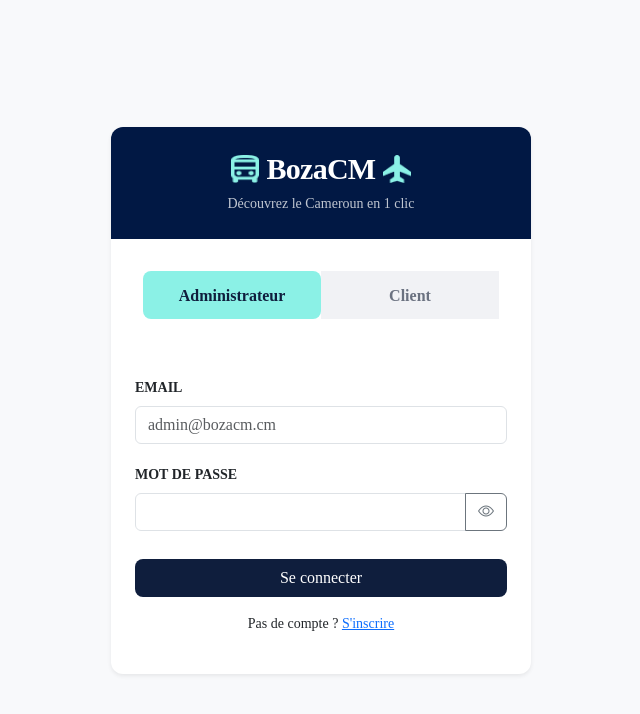
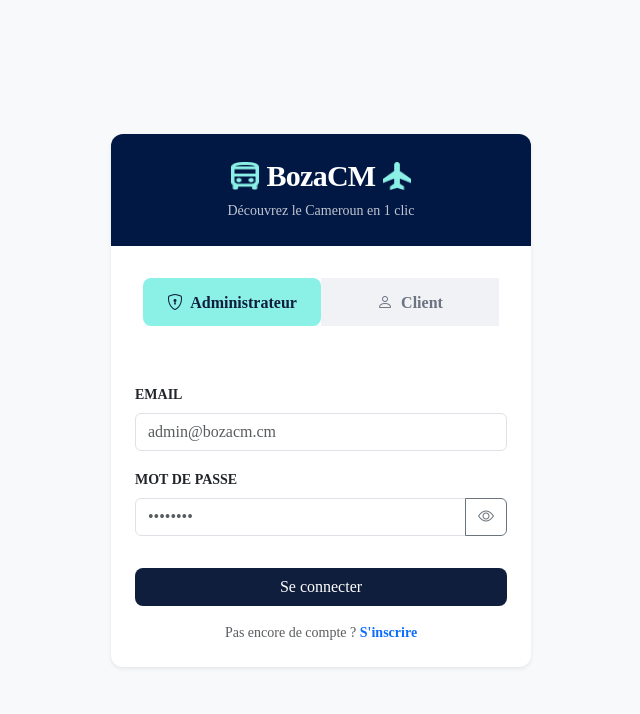
Before and after one commit to jadone237/ang-bozaCm, an Angular app: page /login in a window 1280 px wide. Shown: the top 714 px of the page, without its empty margins (319-959 px from the left). Built offline with nearby package versions, Linux system fonts and the light colour scheme.

Commit message:
integration3

```diff
--- a/src/app/features/auth/pages/login/login.component.html
+++ b/src/app/features/auth/pages/login/login.component.html
@@ -1,61 +1,80 @@
 <div class="login-page d-flex align-items-center justify-content-center min-vh-100">
   <div class="login-card shadow-sm">
 
+    <!-- En-tête avec logo et slogan -->
     <div class="header text-center text-white py-4">
       <h1 class="fw-bold mb-1 d-flex align-items-center justify-content-center gap-2">
-        <img src="icons/bus.png" alt="" width="28" height="28">
+        <img src="/icons/bus.png" alt="Bus" width="28" height="28" onerror="this.style.display='none'">
         BozaCM
-        <img src="icons/plane.png" alt="" width="28" height="28">
+        <img src="/icons/plane.png" alt="Avion" width="28" height="28" onerror="this.style.display='none'">
       </h1>
       <small>Découvrez le Cameroun en 1 clic</small>
     </div>
 
+    <!-- Onglets Rôle (Admin / Client) -->
     <div class="d-flex tabs">
       <button type="button" class="tab-btn flex-fill"
         [class.active]="activeTab() === 'ADMIN'"
         (click)="setTab('ADMIN')">
-        Administrateur
+        <i class="bi bi-shield-lock me-1"></i> Administrateur
       </button>
       <button type="button" class="tab-btn flex-fill"
         [class.active]="activeTab() === 'CLIENT'"
         (click)="setTab('CLIENT')">
-        Client
+        <i class="bi bi-person me-1"></i> Client
       </button>
     </div>
 
+    <!-- Formulaire -->
+    <form [formGroup]="form" (ngSubmit)="submit()" class="p-4">
+
+      <!-- Message d'erreur serveur / identifiants invalides -->
       @if (errorMessage()) {
-        <div class="alert alert-danger">{{ errorMessage() }}</div>
+        <div class="alert alert-danger py-2 px-3 small mb-3">
+          <i class="bi bi-exclamation-triangle-fill me-1"></i> {{ errorMessage() }}
+        </div>
       }
 
-    <form [formGroup]="form" (ngSubmit)="submit()" class="p-4">
+      <!-- Champ Email -->
+      <div class="mb-3">
+        <label class="form-label small fw-semibold">EMAIL</label>
+        <input type="email" class="form-control"
+          formControlName="email"
+          [placeholder]="activeTab() === 'ADMIN' ? 'admin@bozacm.cm' : 'client@bozacm.cm'">
+        @if (form.get('email')?.invalid && form.get('email')?.touched) {
+          <small class="text-danger d-block mt-1">Email invalide ou requis</small>
+        }
+      </div>
 
-      <label class="form-label small fw-semibold">EMAIL</label>
-      <input type="email" class="form-control mb-1"
-        formControlName="email"
-        placeholder="admin@bozacm.cm">
-      @if (form.get('email')?.invalid && form.get('email')?.touched) {
-        <small class="text-danger">Email invalide ou requis</small>
-      }
-
-      <label class="form-label small fw-semibold mt-3">MOT DE PASSE</label>
-      <div class="input-group mb-1">
+      <!-- Champ Mot de passe -->
+      <div class="mb-3">
+        <label class="form-label small fw-semibold">MOT DE PASSE</label>
+        <div class="input-group">
           <input [type]="showPassword() ? 'text' : 'password'"
             class="form-control"
-          formControlName="password">
+            formControlName="password"
+            placeholder="••••••••">
           <button type="button" class="btn btn-outline-secondary" (click)="togglePassword()">
             <i class="bi" [class.bi-eye]="!showPassword()" [class.bi-eye-slash]="showPassword()"></i>
           </button>
         </div>
         @if (form.get('password')?.invalid && form.get('password')?.touched) {
-        <small class="text-danger">6 caractères minimum</small>
+          <small class="text-danger d-block mt-1">6 caractères minimum requis</small>
         }
+      </div>
 
-      <button type="submit" class="btn btn-navy w-100 mt-4" [disabled]="isLoading()">
-        @if (isLoading()) { Connexion... } @else { Se connecter }
+      <!-- Bouton de connexion -->
+      <button type="submit" class="btn btn-navy w-100 mt-3" [disabled]="isLoading()">
+        @if (isLoading()) {
+          <span class="spinner-border spinner-border-sm me-2" role="status"></span> Connexion en cours...
+        } @else {
+          Se connecter
+        }
       </button>
 
-      <p class="text-center mt-3 small">
-        Pas de compte ? <a routerLink="/register">S'inscrire</a>
+      <!-- Lien d'inscription -->
+      <p class="text-center mt-3 mb-0 small text-muted">
+        Pas encore de compte ? <a routerLink="/register" class="fw-semibold text-decoration-none">S'inscrire</a>
       </p>
     </form>
   </div>
--- a/src/app/features/auth/pages/login/login.component.ts
+++ b/src/app/features/auth/pages/login/login.component.ts
@@ -1,7 +1,7 @@
 import { Component, signal } from '@angular/core';
 import { CommonModule } from '@angular/common';
 import { FormBuilder, FormGroup, ReactiveFormsModule, Validators } from '@angular/forms';
-import { Router, RouterLink } from '@angular/router';
+import { ActivatedRoute, Router, RouterLink } from '@angular/router';
 
 import { AuthService } from '../../../../core/auth/auth.service';
 
@@ -23,8 +23,14 @@
   constructor(
     private fb: FormBuilder,
     private router: Router,
+    private route: ActivatedRoute,
     private authService: AuthService
   ) {
+    const requestedType = this.route.snapshot.queryParamMap.get('type');
+    if (requestedType === 'CLIENT') {
+      this.activeTab.set('CLIENT');
+    }
+
     this.form = this.fb.group({
       email: ['', [Validators.required, Validators.email]],
       password: ['', [Validators.required, Validators.minLength(6)]],
@@ -55,20 +61,18 @@
         this.authService.saveSession(response);
         this.isLoading.set(false);
 
-        switch (response.role) {
+        switch (response.role.replace(/^ROLE_/, '')) {
           case 'ADMIN':
-            // Redirection vers le tableau de bord d'administration (Agences)
-            this.router.navigateByUrl('/agences');
+            this.router.navigateByUrl('/admin/dashboard');
             break;
           case 'CLIENT':
             this.router.navigateByUrl('/accueil');
             break;
           case 'AGENCE':
-            // Espace agence si nécessaire plus tard
             this.router.navigateByUrl('/login');
             break;
           default:
-            this.router.navigateByUrl('/agences');
+            this.router.navigateByUrl('/login');
             break;
         }
       },
--- a/src/app/features/auth/pages/register/register.component.ts
+++ b/src/app/features/auth/pages/register/register.component.ts
@@ -83,7 +83,9 @@
     request$.subscribe({
       next: () => {
         this.isLoading.set(false);
-        this.router.navigateByUrl('/login');
+        this.router.navigate(['/login'], {
+          queryParams: { type: this.registerType() }
+        });
       },
       error: (err) => {
         this.isLoading.set(false);
--- a/src/app/features/client/pages/accueil/accueil.component.html
+++ b/src/app/features/client/pages/accueil/accueil.component.html
@@ -79,7 +79,7 @@
                 <div class="small text-muted">PRIX</div>
                 <div class="fw-bold fs-5">{{ offre.prix | number:'1.0-0' }} FCFA</div>
               </div>
-              <button type="button" class="btn btn-navy">Réserver</button>
+              <a class="btn btn-navy" routerLink="/register">Réserver</a>
             </div>
           </article>
         </div>
```
Also changed, not shown: src/app/app.routes.ts (+13 -4 lines), src/app/shared/layouts/admin-layout/admin-layout.component.html (+15 -28 lines), 1 other file (tests, documents, lock files or other folders). Lines whose indentation alone changed are shown as unchanged.
